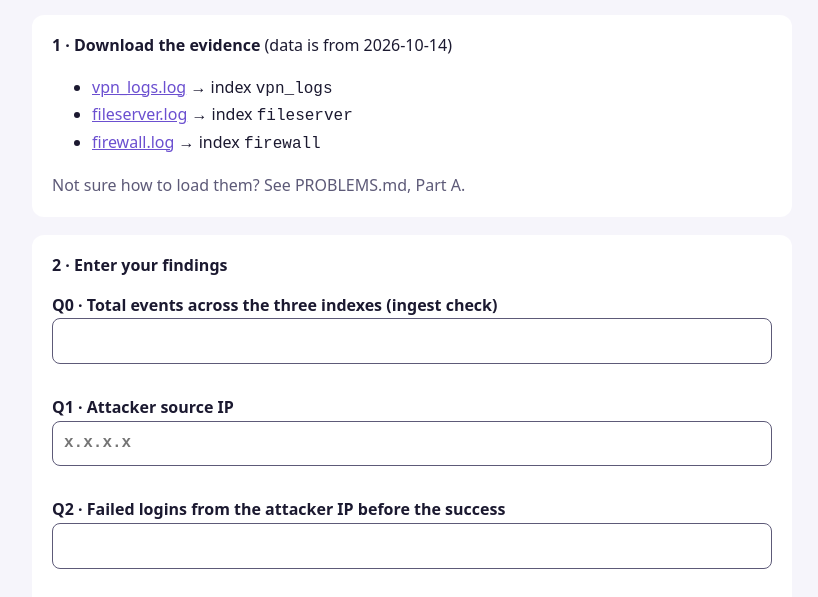
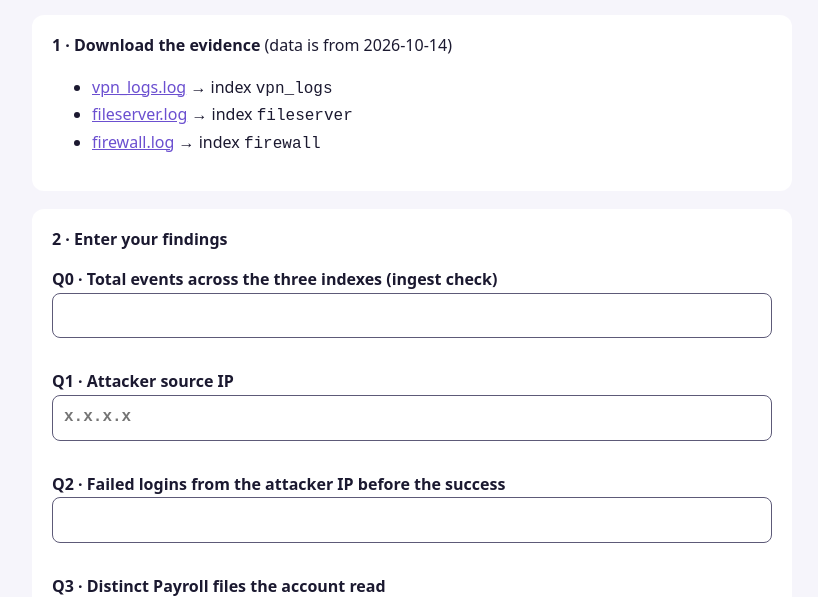
Before and after one commit to Scaler-Cybersecurity1/splunk-01, a plain HTML site: page index.html in a window 1280 px wide. Shown: the part 207-804 px from the top of the page, without its empty margins (228-1046 px from the left). Drawn offline with Linux system fonts and the light colour scheme.

Commit message:
Remove loading instruction from index.html
Removed the instruction to see PROBLEMS.md for loading issues.

```diff
--- a/index.html
+++ b/index.html
@@ -20,7 +20,7 @@ button{margin-top:18px;padding:10px 20px;border:0;border-radius:8px;background:v
 <ul><li><a href="#" class="dl" data-f="vpn_logs.log" data-s="vpn">vpn_logs.log</a> → index <code>vpn_logs</code></li>
 <li><a href="#" class="dl" data-f="fileserver.log" data-s="fs">fileserver.log</a> → index <code>fileserver</code></li>
 <li><a href="#" class="dl" data-f="firewall.log" data-s="fw">firewall.log</a> → index <code>firewall</code></li></ul>
-<span class="mu">Not sure how to load them? See PROBLEMS.md, Part A.</span></div>
+</div>
 <div class="card"><b>2 · Enter your findings</b>
 <label>Q0 · Total events across the three indexes (ingest check)<input id="total_events" inputmode="numeric"></label><div class="r" id="r_total_events"></div>
 <label>Q1 · Attacker source IP<input id="attacker_ip" placeholder="x.x.x.x"></label><div class="r" id="r_attacker_ip"></div>
```
